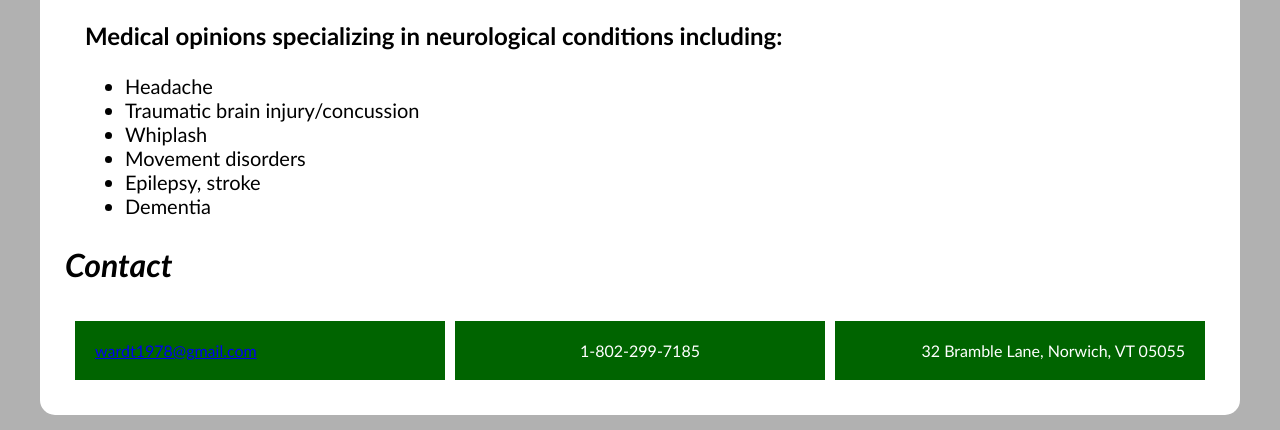
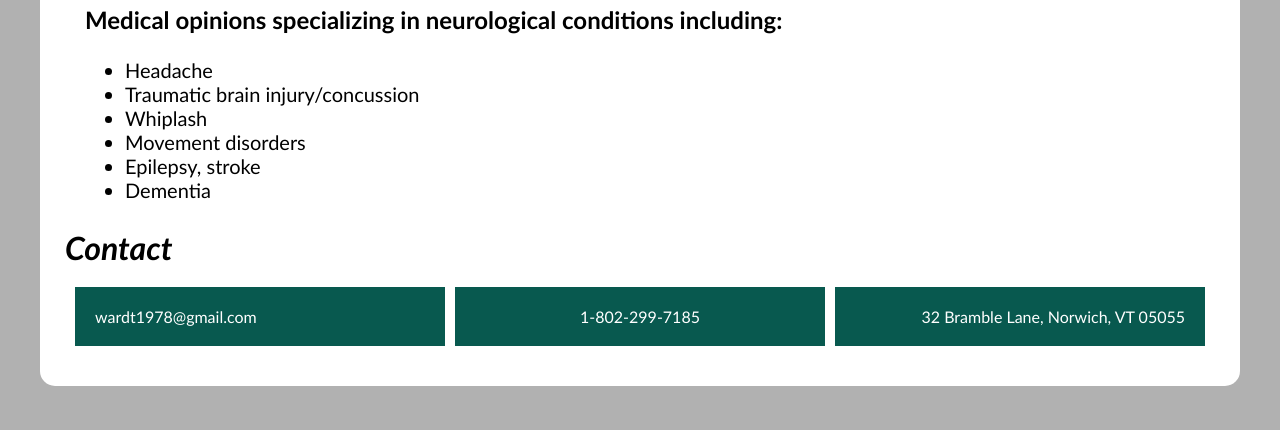
Before and after one commit to wildsidevt/drmlc, a plain HTML site: page index.html in a window 1280 px wide. Shown: the part 734-1164 px from the top of the page. After the commit the page ends 1135 px from the top, so only its background shows below. Drawn offline with Linux system fonts and the light colour scheme.

Commit message:
Improved contact info in table at footer

```diff
--- a/drmlc.css
+++ b/drmlc.css
@@ -40,10 +40,12 @@ h1 {
 h2 {
     font-size: 2em;
     font-weight: bold;
+    margin-bottom: 10px;
 }
 
 h3 {
     font-size: 1.5em;
+    margin-top: 5px;
 }
 
 .services {
@@ -67,11 +69,12 @@ table {
     border-collapse: collapse;
     width: 100%;
     height: 50px;
+    margin-bottom: 5px;
 
 }
 
 td {
-    background-color: darkgreen;
+    background-color: #08594F;
     color: white;
     padding: 20px;
     border: 10px solid white;
@@ -92,3 +95,19 @@ td {
     text-align: right;
     width: 30%;
 }
+
+a:link {
+    text-decoration: none;
+    color: white;
+}
+
+a:hover {
+    text-decoration: none;
+    color: white;
+    font-weight: bold;
+}
+
+a:visited {
+    text-decoration: none;
+    color: gray;
+}
```
